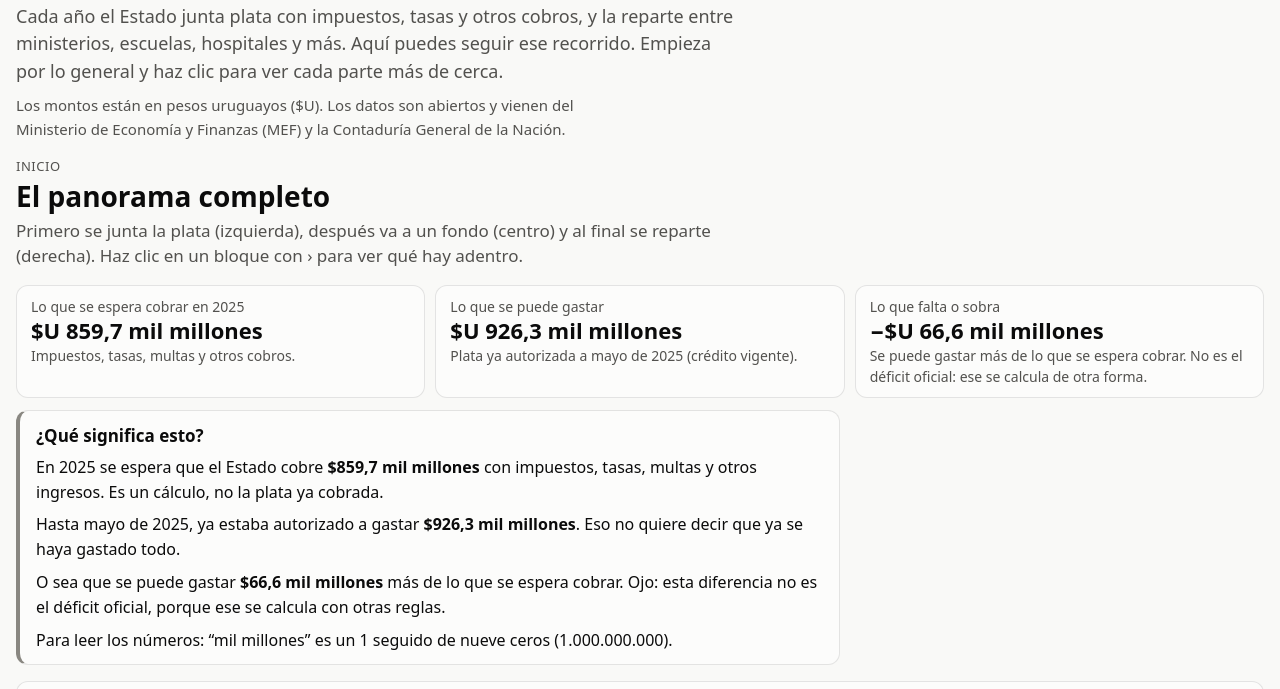
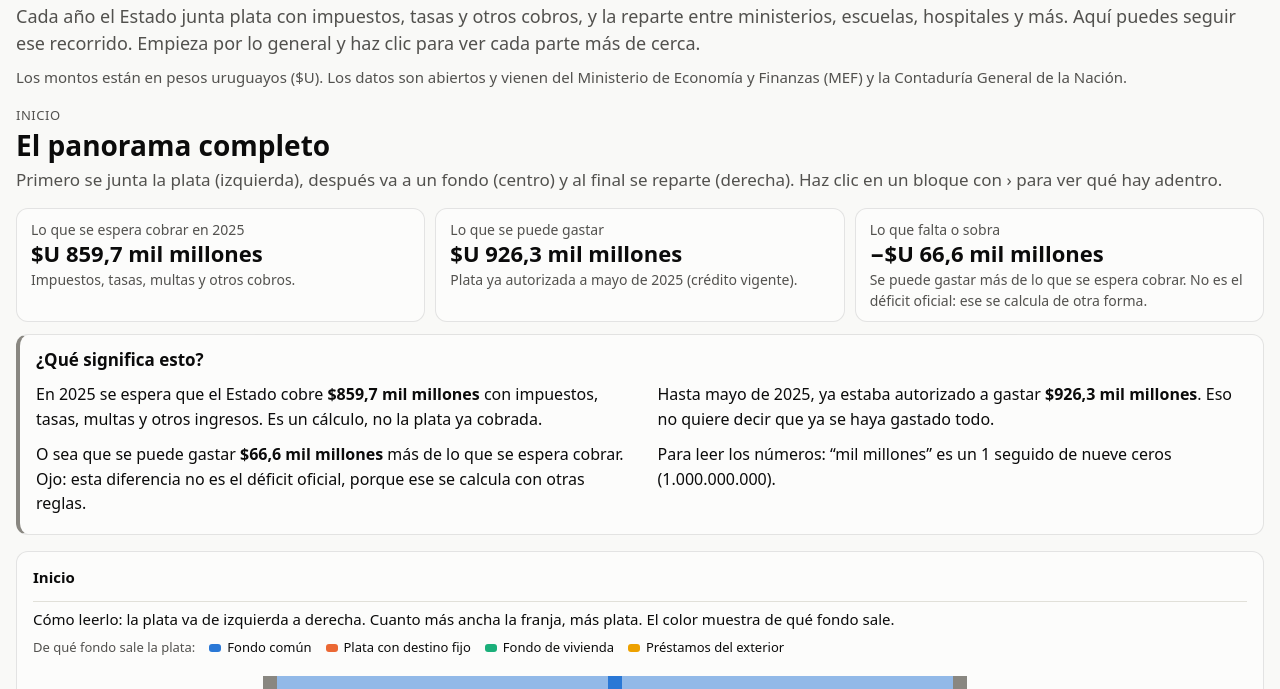
Before and after one commit to sinergias1/presupuesto-uy, a plain HTML site: page index.html in a window 1280 px wide. Shown: the part 96-785 px from the top of the page. Drawn offline with nearby package versions, Linux system fonts and the light colour scheme.

Commit message:
Textos de introducción y explicación usan todo el ancho de la página (explicación en 2 columnas en pantallas anchas)
Co-Authored-By: Claude Sonnet 5.5 <noreply@anthropic.com>
Claude-Session: https://claude.ai/code/session_01M1pXXgxGS1HCKYneJQdn8c

```diff
--- a/css/styles.css
+++ b/css/styles.css
@@ -78,7 +78,7 @@ a { color: var(--link); }
 .cabecera { padding: 28px 0 8px; }
 .eyebrow { margin: 0 0 4px; font-size: 13px; letter-spacing: .04em; text-transform: uppercase; color: var(--ink2); }
 h1 { margin: 0 0 8px; font-size: clamp(24px, 4vw, 34px); line-height: 1.15; font-weight: 650; }
-.lead { margin: 0; max-width: 70ch; color: var(--ink2); font-size: 18px; line-height: 1.55; }
+.lead { margin: 0; max-width: none; color: var(--ink2); font-size: 18px; line-height: 1.55; }
 .lead-datos { margin-top: 8px; font-size: 15px; }
 .guia { margin: 6px 0 8px; font-size: 15px; color: var(--ink); }
 .glosario { margin: 8px 0 0; display: grid; grid-template-columns: minmax(150px, 240px) 1fr; gap: 6px 16px; font-size: 15px; }
@@ -108,7 +108,7 @@ h1 { margin: 0 0 8px; font-size: clamp(24px, 4vw, 34px); line-height: 1.15; font
 .encabezado { margin: 8px 0 16px; }
 #titulo { margin: 0 0 4px; font-size: clamp(22px, 3.2vw, 28px); line-height: 1.2; font-weight: 650; }
 #titulo:focus { outline: none; }
-.sub { margin: 0; max-width: 80ch; color: var(--ink2); font-size: 17px; }
+.sub { margin: 0; max-width: none; color: var(--ink2); font-size: 17px; }
 
 /* tarjetas de cifras */
 .tiles { display: grid; grid-template-columns: repeat(auto-fit, minmax(230px, 1fr)); gap: 10px; margin-bottom: 12px; }
@@ -123,10 +123,11 @@ h1 { margin: 0 0 8px; font-size: clamp(24px, 4vw, 34px); line-height: 1.15; font
 .tipo-b i { display: block; height: 100%; border-radius: 999px; background: var(--muted); }
 
 /* explicación en palabras simples */
-.explica { margin: 0 0 16px; padding: 12px 16px; background: var(--surface); border: 1px solid var(--border); border-left: 4px solid var(--muted); border-radius: 12px; max-width: 90ch; }
+.explica { margin: 0 0 16px; padding: 12px 16px; background: var(--surface); border: 1px solid var(--border); border-left: 4px solid var(--muted); border-radius: 12px; display: grid; grid-template-columns: repeat(2, minmax(0, 1fr)); gap: 4px 32px; }
+.explica h3 { grid-column: 1 / -1; }
+@media (max-width: 900px) { .explica { grid-template-columns: 1fr; } }
 .explica h3 { margin: 0 0 6px; font-size: 17px; }
-.explica p { margin: 0 0 8px; font-size: 16px; line-height: 1.55; }
-.explica p:last-child { margin-bottom: 0; }
+.explica p { margin: 0 0 6px; font-size: 16px; line-height: 1.55; }
 .explica strong { font-weight: 650; }
 
 /* gráfico */
@@ -186,7 +187,7 @@ h1 { margin: 0 0 8px; font-size: clamp(24px, 4vw, 34px); line-height: 1.15; font
 .notas ul { margin: 8px 0 0; padding-left: 20px; color: var(--ink2); font-size: 14px; }
 .notas li + li { margin-top: 4px; }
 .pie { margin-top: 24px; padding: 16px 0 32px; border-top: 1px solid var(--grid); font-size: 13px; color: var(--ink2); }
-.pie p { margin: 0; max-width: 90ch; }
+.pie p { margin: 0; max-width: none; }
 
 /* tooltip de ECharts (el contenido lo arma model.js, ya escapado) */
 .tt { padding: 10px 12px; box-sizing: border-box; width: max-content; max-width: min(320px, 86vw); white-space: normal; overflow-wrap: anywhere; font: 13px/1.35 system-ui, -apple-system, "Segoe UI", sans-serif; color: var(--ink); }
```
